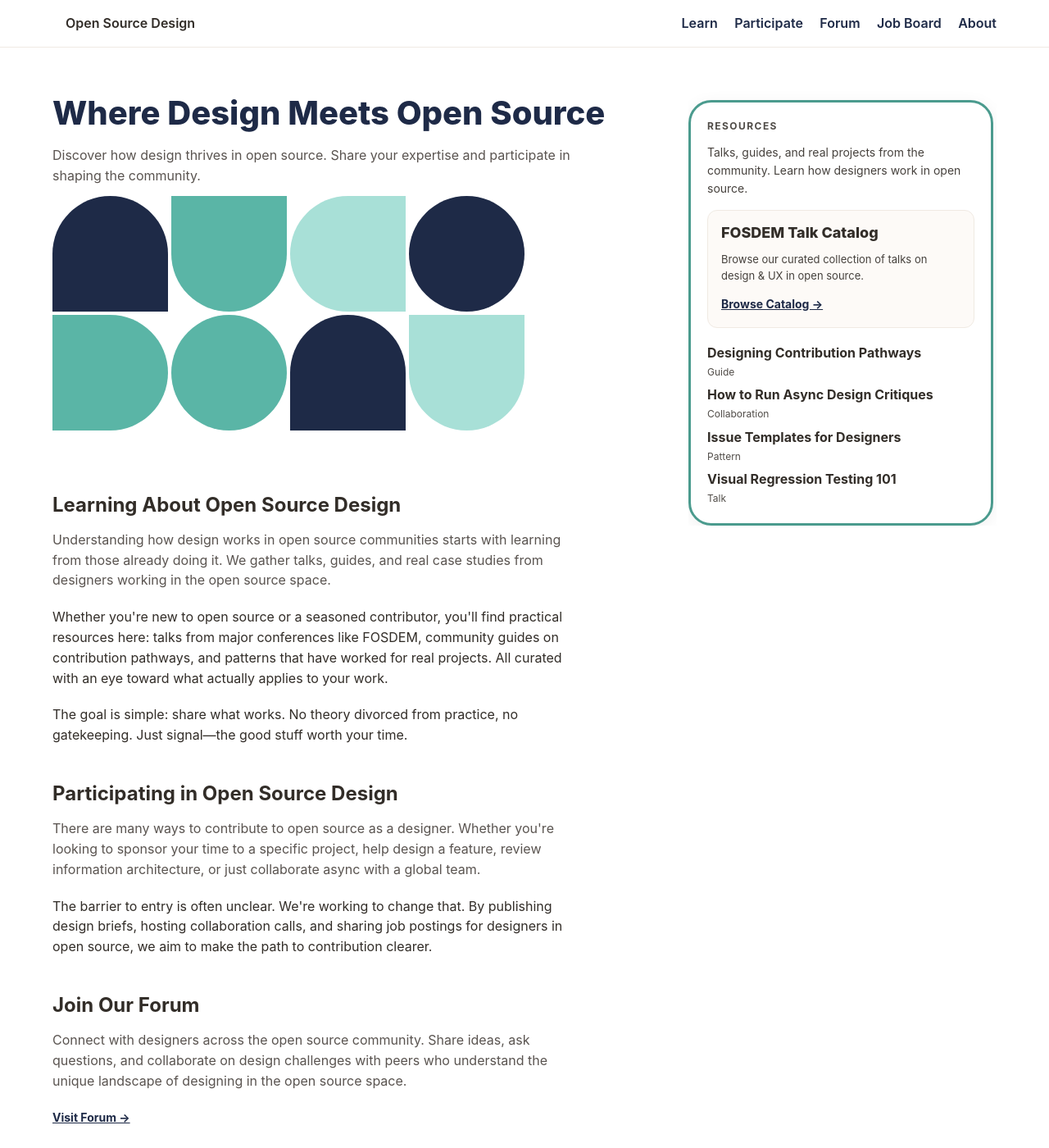
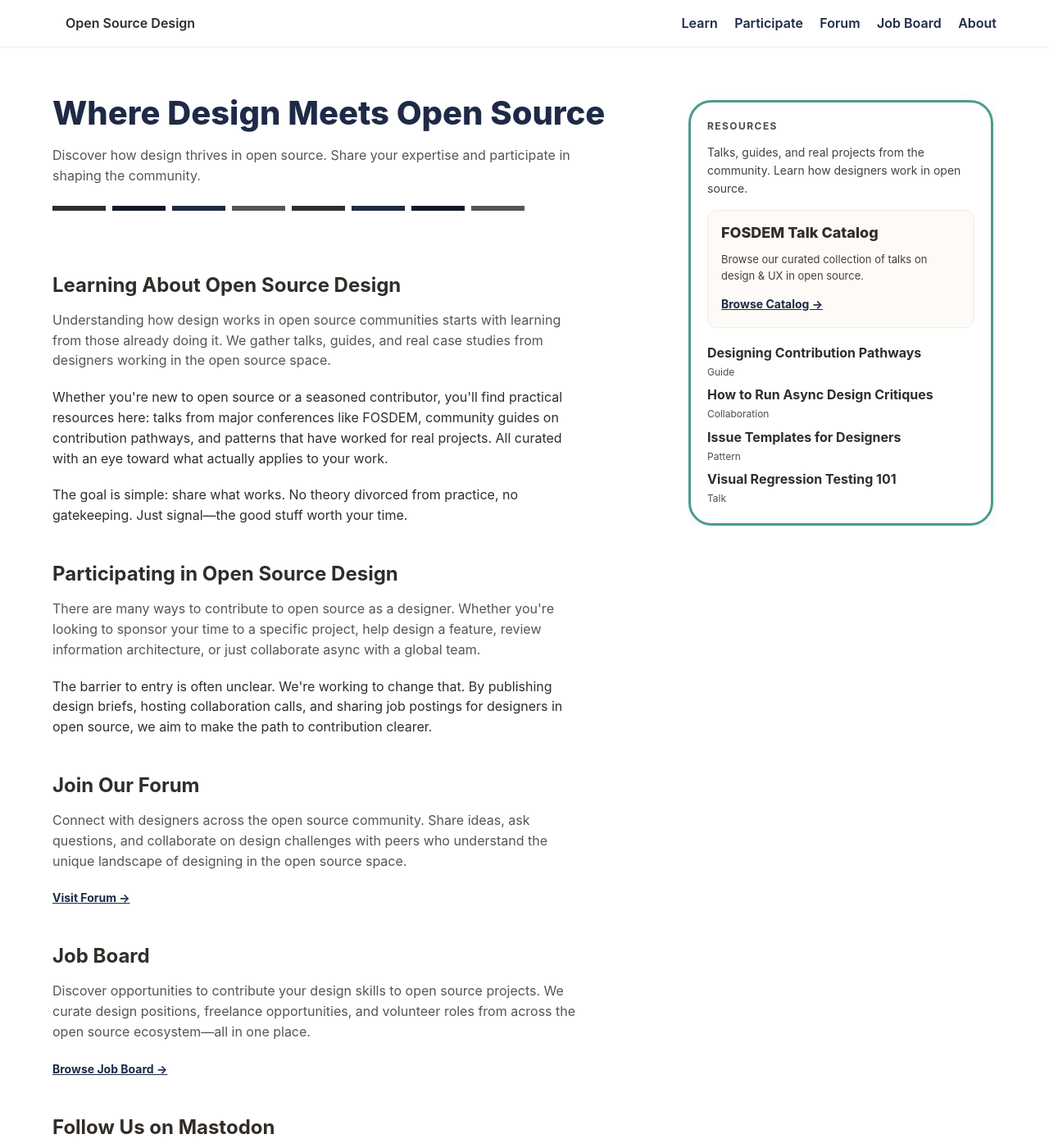
Before and after one commit to OSD-Website/opensourcedesign, a Jekyll site: the page built from index.md, in a window 1280 px wide and 1400 px high. Shown: the whole window at 82% size. Built offline with Jekyll 4.4.1, drawn with Linux system fonts in a browser that asks for light colours.

Commit message:
Redesign motif to linear bars with navy and black colors

```diff
--- a/_includes/hero-motif.html
+++ b/_includes/hero-motif.html
@@ -1,10 +1,10 @@
 <div class="motif-inline">
-  <div class="shape half-top"><div class="cobalt"></div></div>
-  <div class="shape half-bottom"><div class="mint"></div></div>
-  <div class="shape half-left"><div class="mint-light"></div></div>
-  <div class="shape circle"><div class="cobalt"></div></div>
-  <div class="shape half-right"><div class="mint"></div></div>
-  <div class="shape circle"><div class="mint"></div></div>
-  <div class="shape half-top"><div class="cobalt"></div></div>
-  <div class="shape half-bottom"><div class="mint-light"></div></div>
+    <div class="bar black"></div>
+    <div class="bar navy-deep"></div>
+    <div class="bar navy"></div>
+    <div class="bar slate"></div>
+    <div class="bar black"></div>
+    <div class="bar navy"></div>
+    <div class="bar navy-deep"></div>
+    <div class="bar slate"></div>
 </div>
--- a/_sass/_components.scss
+++ b/_sass/_components.scss
@@ -108,52 +108,37 @@
     box-shadow: var(--shadow);
 }
 
-// Decorative geometric motif
+// Decorative linear motif
 .motif-inline {
-    display: grid;
-    grid-template-columns: repeat(4, 1fr);
-    gap: 4px;
+    display: flex;
+    gap: 8px;
     max-width: 36rem;
-    margin: 12px 0 16px 0;
+    margin: 24px 0;
+    height: 6px;
 }
 
-.shape {
-    width: 100%;
-    padding-top: 100%;
-    position: relative;
-    overflow: hidden;
+.bar {
+    flex: 1;
+    height: 100%;
+    background: var(--color-primary);
+    transition: all 0.3s ease;
 
-    div {
-        position: absolute;
-        inset: 0;
-        background: var(--color-primary);
+    &:hover {
+        transform: scaleY(1.5);
     }
 }
 
-.mint {
-    background: var(--mint-500) !important;
+.navy {
+    background: var(--brand-700) !important;
 }
-.mint-light {
-    background: var(--mint-300) !important;
+.navy-deep {
+    background: var(--brand-800) !important;
 }
-.cobalt {
-    background: var(--color-primary) !important;
+.black {
+    background: var(--neutral-900) !important;
 }
-
-.circle div {
-    border-radius: 50%;
-}
-.half-left div {
-    border-radius: 50% 0 0 50%;
-}
-.half-right div {
-    border-radius: 0 50% 50% 0;
-}
-.half-top div {
-    border-radius: 50% 50% 0 0;
-}
-.half-bottom div {
-    border-radius: 0 0 50% 50%;
+.slate {
+    background: var(--neutral-600) !important;
 }
 
 // Sponsors & Contributors Section
```
